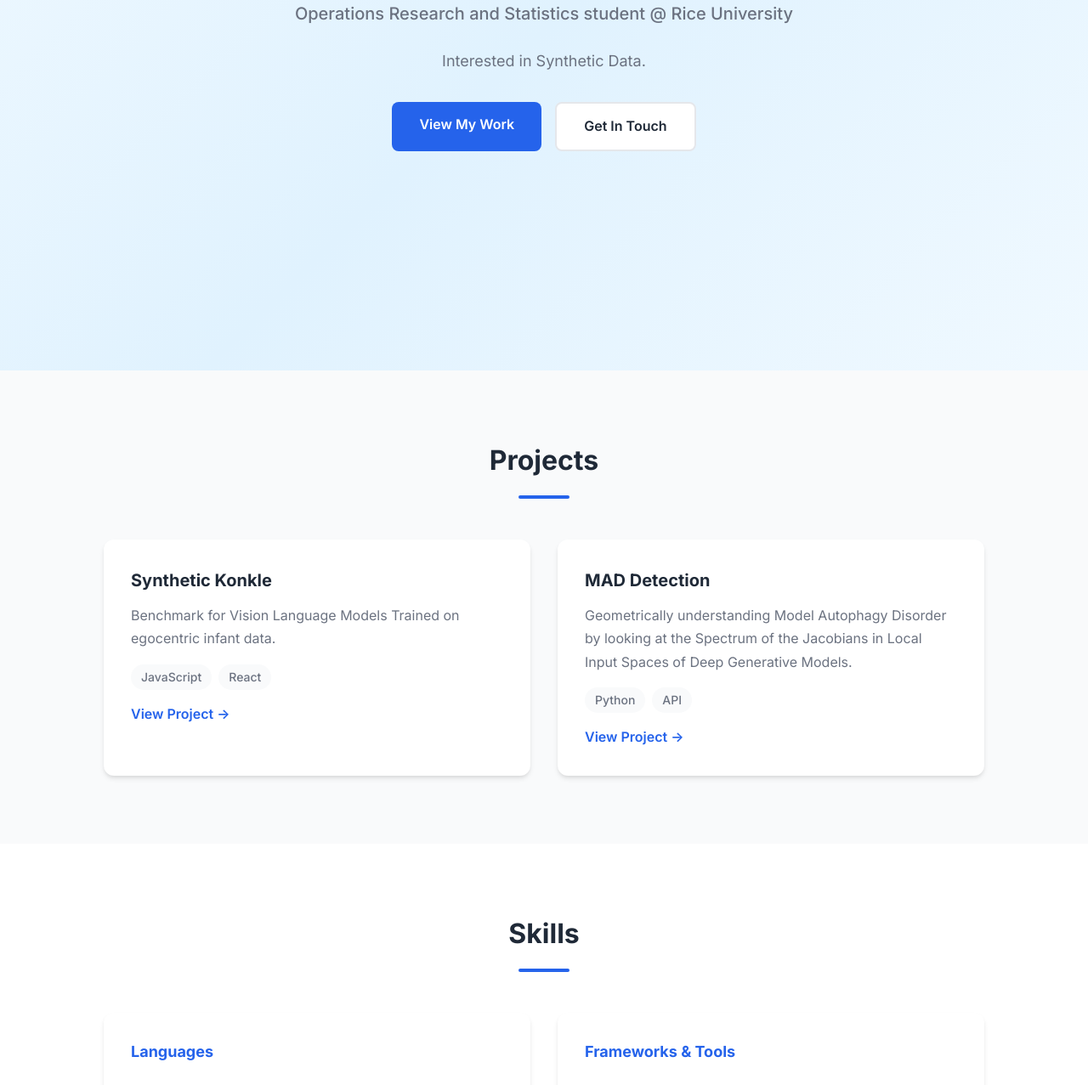
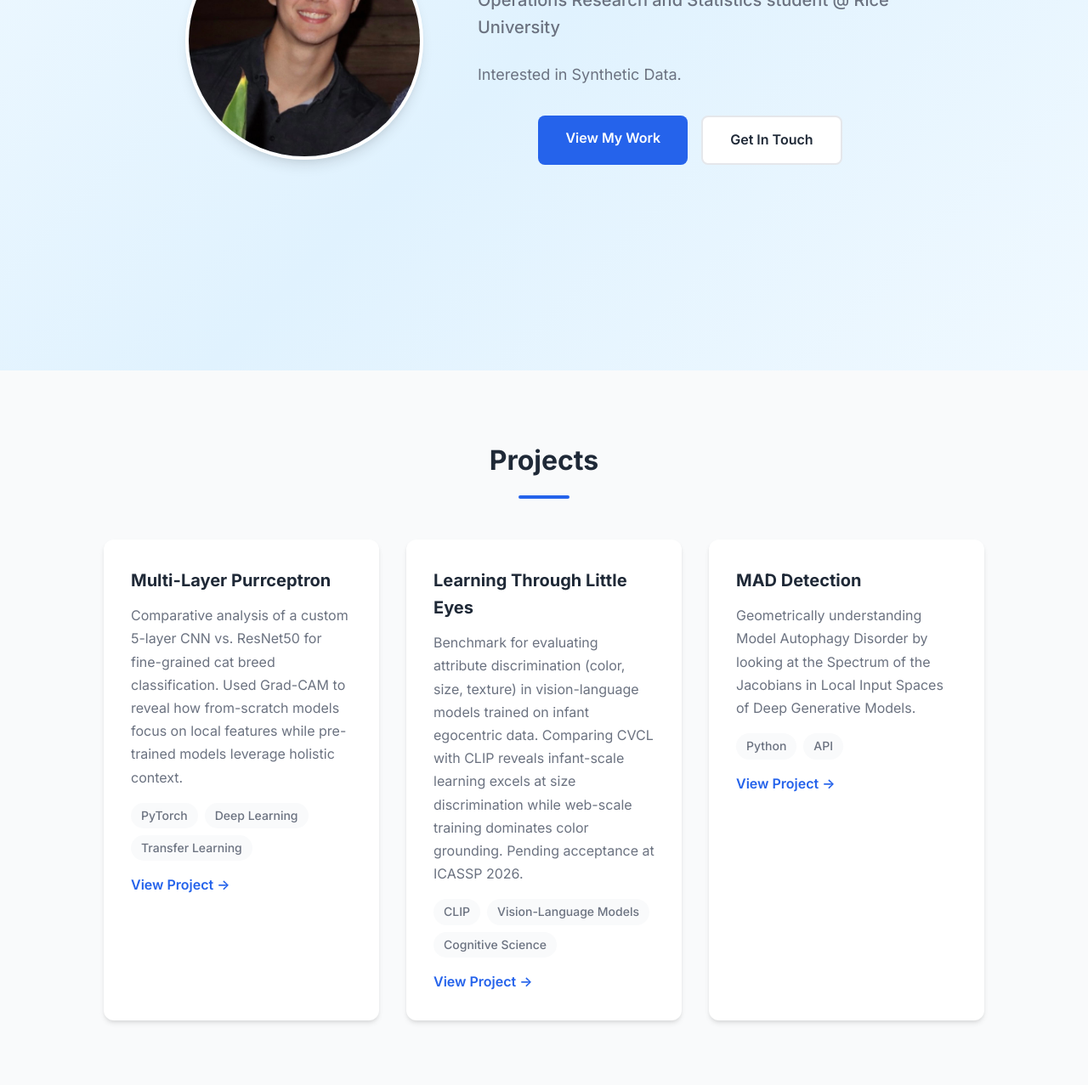
Before and after one commit to PatrickBats/PatrickBats.github.io, a plain HTML site: page index.html in a window 1280 px wide. Shown: the part 364-1641 px from the top of the page at 85% size. Drawn offline with Linux system fonts and the light colour scheme.

Commit message:
Add projects: Multi-Layer Purrceptron and Learning Through Little Eyes

```diff
--- a/index.html
+++ b/index.html
@@ -23,6 +23,10 @@
     </nav>
 
     <header class="hero">
+        <div class="hero-container">
+            <div class="hero-image">
+                <img src="me.jpg" alt="Patrick Batsell">
+            </div>
             <div class="hero-content">
                 <h1>Hi, I'm <span class="highlight">Patrick Batsell</span></h1>
                 <p class="tagline">Operations Research and Statistics student @ Rice University</p>
@@ -30,6 +34,7 @@
                 <div class="cta-buttons">
                     <a href="#projects" class="btn btn-primary">View My Work</a>
                     <a href="#contact" class="btn btn-secondary">Get In Touch</a>
+                </div>
             </div>
         </div>
     </header>
@@ -40,13 +45,24 @@
             <h2 class="section-title">Projects</h2>
             <div class="projects-grid">
                 <div class="project-card">
-                    <h3>Synthetic Konkle</h3>
-                    <p>Benchmark for Vision Language Models Trained on egocentric infant data.</p>
+                    <h3>Multi-Layer Purrceptron</h3>
+                    <p>Comparative analysis of a custom 5-layer CNN vs. ResNet50 for fine-grained cat breed classification. Used Grad-CAM to reveal how from-scratch models focus on local features while pre-trained models leverage holistic context.</p>
                     <div class="project-tags">
-                        <span class="tag">JavaScript</span>
-                        <span class="tag">React</span>
+                        <span class="tag">PyTorch</span>
+                        <span class="tag">Deep Learning</span>
+                        <span class="tag">Transfer Learning</span>
                     </div>
-                    <a href="#" class="project-link">View Project →</a>
+                    <a href="https://github.com/PatrickBats/ML-Purrceptron" class="project-link" target="_blank">View Project →</a>
+                </div>
+                <div class="project-card">
+                    <h3>Learning Through Little Eyes</h3>
+                    <p>Benchmark for evaluating attribute discrimination (color, size, texture) in vision-language models trained on infant egocentric data. Comparing CVCL with CLIP reveals infant-scale learning excels at size discrimination while web-scale training dominates color grounding. Pending acceptance at ICASSP 2026.</p>
+                    <div class="project-tags">
+                        <span class="tag">CLIP</span>
+                        <span class="tag">Vision-Language Models</span>
+                        <span class="tag">Cognitive Science</span>
+                    </div>
+                    <a href="https://github.com/PatrickBats/SyntheticKonkleDataset" class="project-link" target="_blank">View Project →</a>
                 </div>
                 <div class="project-card">
                     <h3>MAD Detection</h3>
@@ -101,7 +117,7 @@
                         </svg>
                         GitHub
                     </a>
-                    <a href="mailto:your.email@example.com" class="contact-link">
+                    <a href="mailto:pb52@rice.edu" class="contact-link">
                         <svg xmlns="http://www.w3.org/2000/svg" width="24" height="24" viewBox="0 0 24 24" fill="none" stroke="currentColor" stroke-width="2" stroke-linecap="round" stroke-linejoin="round">
                             <path d="M4 4h16c1.1 0 2 .9 2 2v12c0 1.1-.9 2-2 2H4c-1.1 0-2-.9-2-2V6c0-1.1.9-2 2-2z"></path>
                             <polyline points="22,6 12,13 2,6"></polyline>
--- a/styles.css
+++ b/styles.css
@@ -90,9 +90,29 @@ body {
     background: linear-gradient(135deg, #f0f9ff 0%, #e0f2fe 50%, #f0f9ff 100%);
 }
 
+.hero-container {
+    display: flex;
+    align-items: center;
+    gap: 4rem;
+    max-width: 1000px;
+}
+
+.hero-image {
+    flex-shrink: 0;
+}
+
+.hero-image img {
+    width: 280px;
+    height: 280px;
+    border-radius: 50%;
+    object-fit: cover;
+    box-shadow: var(--shadow-lg);
+    border: 4px solid white;
+}
+
 .hero-content {
-    max-width: 700px;
-    text-align: center;
+    max-width: 500px;
+    text-align: left;
 }
 
 .hero h1 {
@@ -358,6 +378,21 @@ body {
         display: none;
     }
 
+    .hero-container {
+        flex-direction: column;
+        text-align: center;
+        gap: 2rem;
+    }
+
+    .hero-content {
+        text-align: center;
+    }
+
+    .hero-image img {
+        width: 200px;
+        height: 200px;
+    }
+
     .hero h1 {
         font-size: 2.25rem;
     }
```
Also changed, not shown: me.jpg (added). Lines whose indentation alone changed are shown as unchanged.
